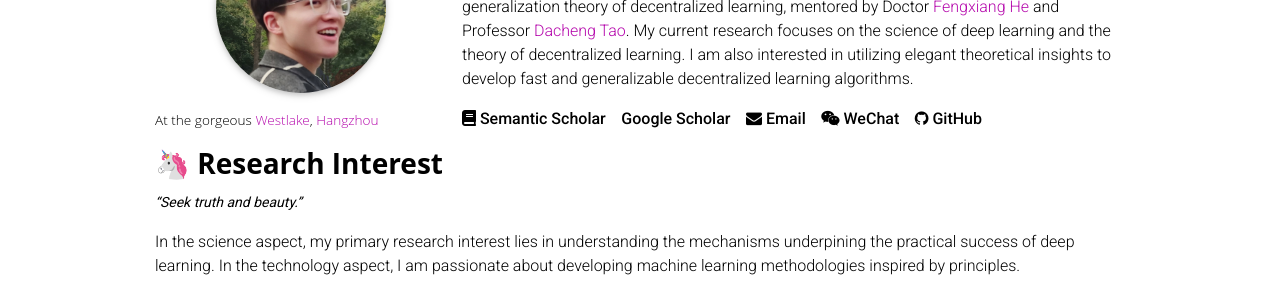
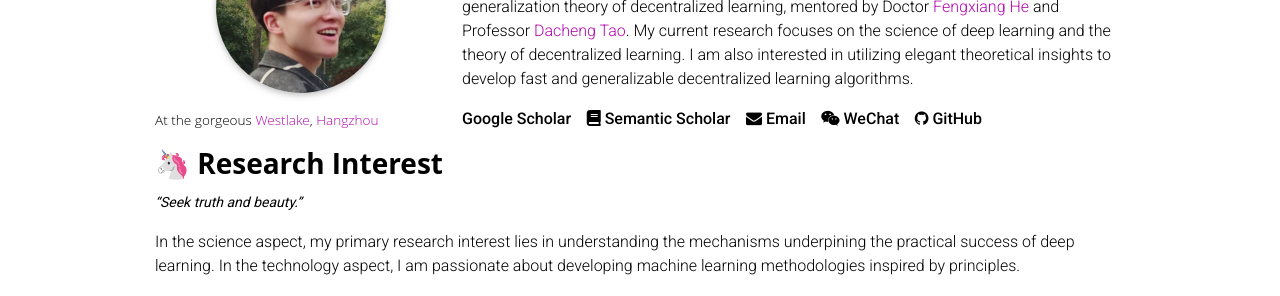
Before and after one commit to Raiden-Zhu/Raiden-Zhu.github.io, a Jekyll site: the page built from _pages/about.md, in a window 1280 px wide and 900 px high. Shown: the part 278-574 px from the top of the window. Built offline with Jekyll 4.4.1, drawn with Linux system fonts in a browser that asks for light colours; full-size pictures stand in for the smaller copies a plugin makes; comment, search, counter and statistics services are not loaded; a style sheet for code colours, icons or effects is not loaded.

Commit message:
Update about.md

```diff
--- a/_pages/about.md
+++ b/_pages/about.md
@@ -24,7 +24,7 @@
 I was a research intern at [JD Explore Academy (JDE)](https://jdcorporateblog.com/jd-unveils-four-new-enterprise-level-products/jd-explore-academy/), working on the generalization theory of decentralized learning,  mentored by Doctor [Fengxiang He](https://fengxianghe.github.io/) and Professor [Dacheng Tao](https://www.sydney.edu.au/engineering/about/our-people/academic-staff/dacheng-tao.html).
 My current research focuses on the science of deep learning and the theory of decentralized learning. I am also interested in utilizing elegant theoretical insights to develop fast and generalizable decentralized learning algorithms.
 
-<i class="fas fa-book"></i> [**Semantic Scholar**](https://www.semanticscholar.org/author/Tongtian-Zhu/2173757802) &nbsp;&nbsp; <i class="ai ai-google-scholar"></i> [**Google Scholar**](https://scholar.google.com/citations?user=QvBDUsIAAAAJ&hl=en) &nbsp;&nbsp; <!--<i class="fa fa-twitter"></i> [**Twitter**](https://twitter.com/Raiden13238619/) &nbsp;&nbsp;--> <i class="fa fa-envelope"></i> [**Email**](mailto:raiden@zju.edu.cn) &nbsp;&nbsp; <i class="fa fa-weixin"></i> [**WeChat**](https://raw.githubusercontent.com/Raiden-Zhu/Raiden-Zhu.github.io/master/assets/img/WeChat_QR_code.jpg) &nbsp;&nbsp;  <i class="fa fa-github"></i> [**GitHub**](https://github.com/Raiden-Zhu)
+<i class="ai ai-google-scholar"></i> [**Google Scholar**](https://scholar.google.com/citations?user=QvBDUsIAAAAJ&hl=en) &nbsp;&nbsp; <i class="fas fa-book"></i> [**Semantic Scholar**](https://www.semanticscholar.org/author/Tongtian-Zhu/2173757802) &nbsp;&nbsp; <!--<i class="fa fa-twitter"></i> [**Twitter**](https://twitter.com/Raiden13238619/) &nbsp;&nbsp;--> <i class="fa fa-envelope"></i> [**Email**](mailto:raiden@zju.edu.cn) &nbsp;&nbsp; <i class="fa fa-weixin"></i> [**WeChat**](https://raw.githubusercontent.com/Raiden-Zhu/Raiden-Zhu.github.io/master/assets/img/WeChat_QR_code.jpg) &nbsp;&nbsp;  <i class="fa fa-github"></i> [**GitHub**](https://github.com/Raiden-Zhu)
 
 <!-- <br/>&nbsp;&nbsp; <i class="fab fa-zhihu"></i> [**Zhihu**](https://www.zhihu.com/people/you-li-70-94) <br/> -->
 
```
